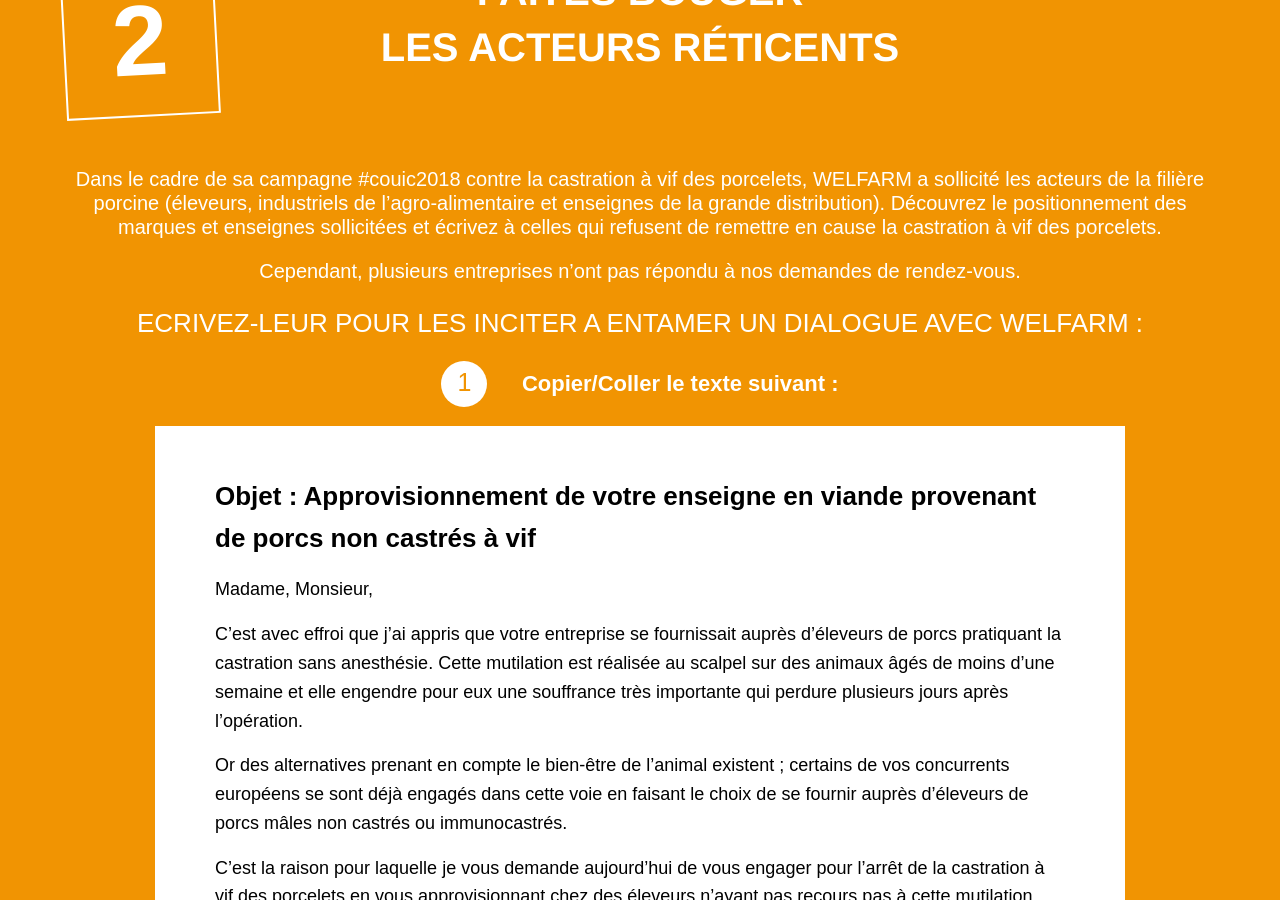
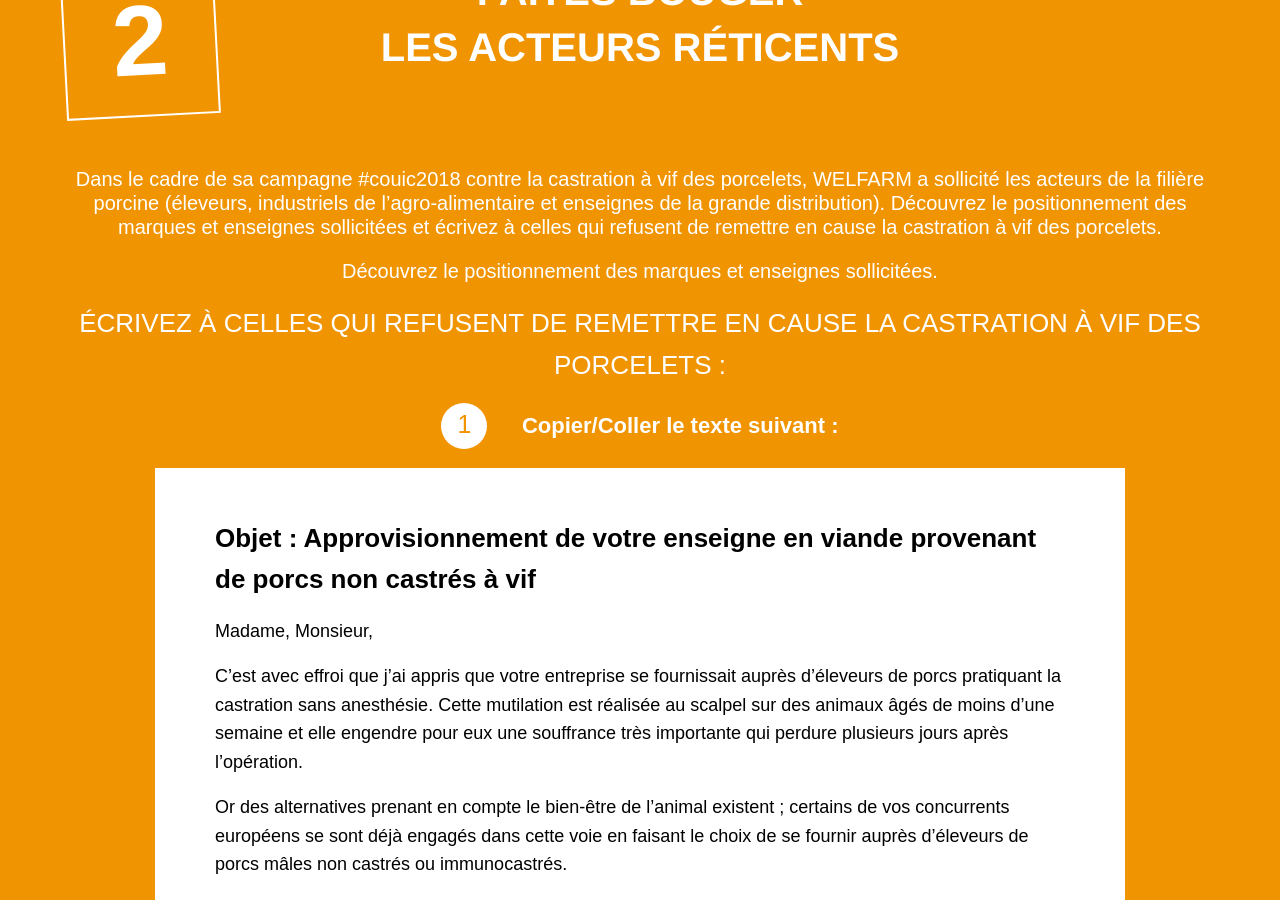
Before and after one commit to adfinitas-app/welfarm-petition, a Jekyll site: the page built from index.html, in a window 1280 px wide and 900 px high, scrolled down 3399 px. Built offline with Jekyll 4.4.1, drawn with Linux system fonts in a browser that asks for light colours; comment, search, counter and statistics services are not loaded.

Commit message:
Updated '/_includes/professionels.html' via CloudCannon

```diff
--- a/_includes/professionels.html
+++ b/_includes/professionels.html
@@ -36,9 +36,10 @@
 	Dans le cadre de sa campagne #couic2018 contre la castration à vif des porcelets, WELFARM a sollicité les acteurs de la filière porcine (éleveurs, industriels de l’agro-alimentaire et enseignes de la grande distribution). Découvrez le positionnement des marques et enseignes sollicitées et écrivez à celles qui refusent de remettre en cause la castration à vif des porcelets.
 	</p>
 	<p class="text-2">
-	Cependant, plusieurs entreprises n’ont pas répondu à nos demandes de rendez-vous.
+	Découvrez le positionnement des marques et enseignes sollicitées.
 	</p>
-	<p class="ecrivez">Ecrivez-leur pour les inciter a entamer un dialogue avec welfarm :</p>
+	<p class="ecrivez">Écrivez à celles qui refusent de remettre en cause la castration à vif des porcelets :
+</p>
       </div>
     </div>
   </div>
```
